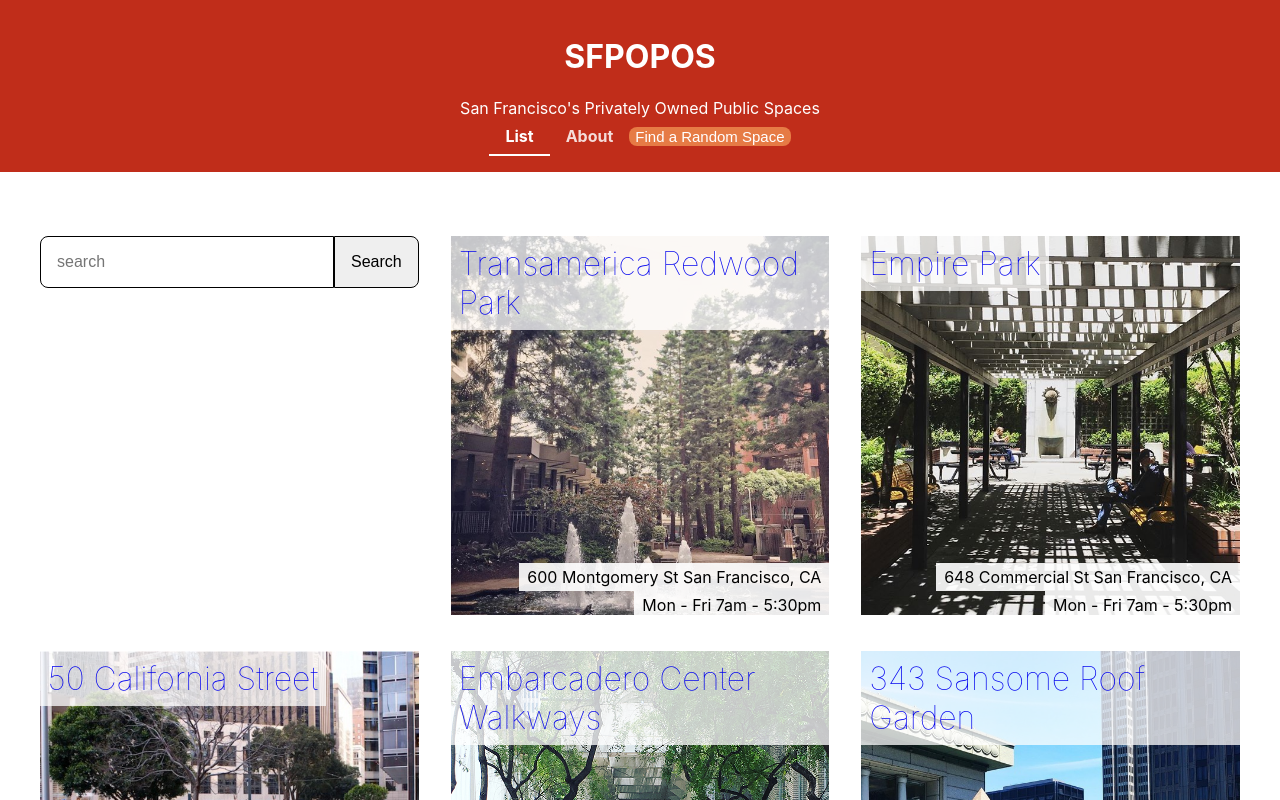
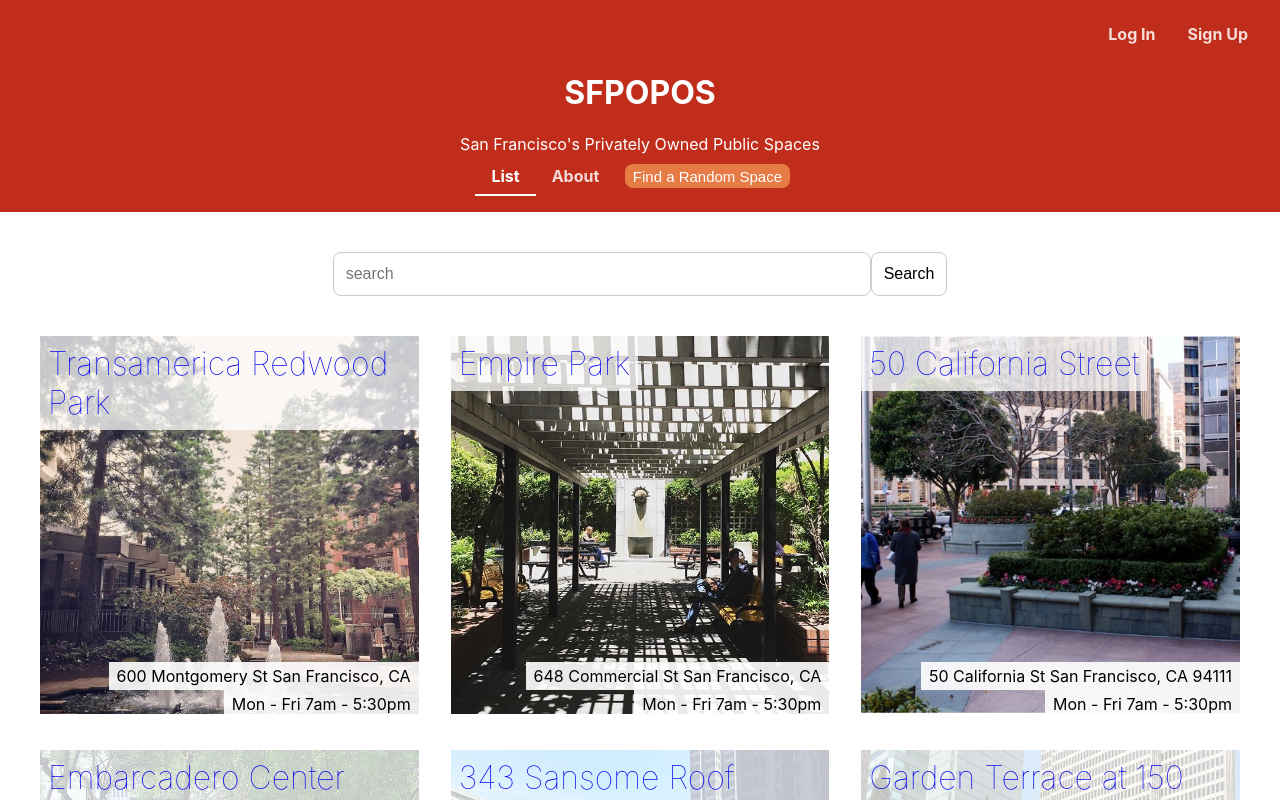
Before and after one commit to idev74/sfpopos, a React (Create React App) app: page / in a window 1280 px wide. Shown: the top 800 px of the page. Built offline with nearby package versions, Linux system fonts and the light colour scheme.

Commit message:
added login, signup, & styles

```diff
--- a/src/App.css
+++ b/src/App.css
@@ -17,16 +17,3 @@
   font-size: calc(10px + 2vmin);
   color: white;
 }
-
-.App-link {
-  color: #61dafb;
-}
-
-@keyframes App-logo-spin {
-  from {
-    transform: rotate(0deg);
-  }
-  to {
-    transform: rotate(360deg);
-  }
-}
--- a/src/components/About.js
+++ b/src/components/About.js
@@ -2,7 +2,10 @@
 
 export default function About() {
   return (
-    <div >
+    <div class="about">
+      <div class="about-image">
+      <img src="https://images.unsplash.com/photo-1506146332389-18140dc7b2fb?ixlib=rb-4.0.3&ixid=MnwxMjA3fDB8MHxzZWFyY2h8MTV8fHNhbiUyMGZyYW5jaXNjb3xlbnwwfHwwfHw%3D&auto=format&fit=crop&w=500&q=60" alt="golden-gate"/>
+      </div>
       <h1>About SFPOPOS</h1>
       <p>POPOS are publicly accessible spaces in
         forms of plazas, terraces, atriums, small
--- /dev/null
+++ b/src/components/Account/Account.css
@@ -0,0 +1,29 @@
+.login, .signup {
+    display: flex;
+    flex-direction: column;
+    justify-content: center;
+  }
+
+.login input, .signup input {
+    width: 50%;
+    max-width: 500px;
+    padding: 0.5em;
+    margin: 0.5em;
+    border: 1px solid #ccc;
+    border-radius: 0.5em;
+    font-size: 1rem;
+    background-color: #fff;
+}
+
+button {
+    justify-content: center;
+    align-self: center;
+    padding: 0.75em;
+    margin: 0.5em 0;
+    border: 1px solid #ccc;
+    border-radius: 0.5em;
+    font-size: 1rem;
+    background-color: #fff;
+    cursor: pointer;
+    max-width: fit-content;
+}
--- /dev/null
+++ b/src/components/Account/Login.js
@@ -0,0 +1,37 @@
+import React, { useState } from 'react';
+import './Account.css';
+
+const LoginForm = () => {
+  const [email, setEmail] = useState('');
+  const [password, setPassword] = useState('');
+
+  const handleEmailChange = (event) => {
+    setEmail(event.target.value);
+  };
+
+  const handlePasswordChange = (event) => {
+    setPassword(event.target.value);
+  };
+
+  const handleSubmit = (event) => {
+    event.preventDefault();
+    console.log(`Email: ${email}, Password: ${password}`);
+  };
+
+  return (
+    <form className="login" onSubmit={handleSubmit}>
+      <label>
+        Email:
+        <input type="email" value={email} onChange={handleEmailChange} />
+      </label>
+      <label>
+        Password:
+        <input type="password" value={password} onChange={handlePasswordChange} />
+      </label>
+      <button type="submit" onClick={() => window.location.href="/"}>Log In</button>
+        <p>Don't have an account? <a href="/#/signup">Sign up here!</a></p>
+    </form>
+  );
+};
+
+export default LoginForm;
--- /dev/null
+++ b/src/components/Account/SignUp.js
@@ -0,0 +1,46 @@
+import React, { useState } from 'react';
+import './Account.css';
+
+const SignUpForm = () => {
+  const [email, setEmail] = useState('');
+  const [password, setPassword] = useState('');
+  const [confirmPassword, setConfirmPassword] = useState('');
+
+  const handleEmailChange = (event) => {
+    setEmail(event.target.value);
+  };
+
+  const handlePasswordChange = (event) => {
+    setPassword(event.target.value);
+  };
+
+  const handleConfirmPasswordChange = (event) => {
+    setConfirmPassword(event.target.value);
+  };
+
+  const handleSubmit = (event) => {
+    event.preventDefault();
+    console.log(`Email: ${email}, Password: ${password}, Confirm Password: ${confirmPassword}`);
+  };
+
+  return (
+    <form onSubmit={handleSubmit} className="signup">
+      <label>
+        Email:
+        <input type="email" value={email} onChange={handleEmailChange} />
+      </label>
+      <label>
+        Password:
+        <input type="password" value={password} onChange={handlePasswordChange} />
+      </label>
+      <label>
+        Confirm Password:
+        <input type="password" value={confirmPassword} onChange={handleConfirmPasswordChange} />
+      </label>
+      <button type="submit" onClick={() => window.location.href="/"}>Sign Up</button>
+      <p>Already have an account? <a href="/#/login">Log in here!</a></p>
+    </form>
+  );
+};
+
+export default SignUpForm;
--- a/src/components/POPOSList/POPOSList.css
+++ b/src/components/POPOSList/POPOSList.css
@@ -8,28 +8,14 @@
   padding: 2em;
 }
 
-.POPOSList form {
-	display: flex;
-	align-items: flex-start;
-}
-
-.POPOSList form input, .POPOSList form button {
-	padding: 1em;
-	margin: 0;
-	border: 1px solid;
+.search input {
+	width: 40%;
+	padding: 0.75em;
+	margin: 0.5em 0;
+	border: 1px solid #ccc;
+	border-radius: 0.5em;
 	font-size: 1rem;
-}
-
-.POPOSList form input {
-	flex: 1;
-	border-top-left-radius: 0.5em;
-	border-bottom-left-radius: 0.5em;
-}
-
-.POPOSList form button {
-	border-top-right-radius: 0.5em;
-	border-bottom-right-radius: 0.5em;
-}
+  }
 
 @media only screen and (max-width: 960px) {
 	.POPOSList {
--- a/src/components/POPOSList/POPOSList.js
+++ b/src/components/POPOSList/POPOSList.js
@@ -21,7 +21,7 @@
     })
 
   return (
-    <div className="POPOSList">
+    <div>
       <div className="search">
         <form>
           <input
@@ -32,7 +32,9 @@
           <button type="submit">Search</button>
         </form>
       </div>
+      <div className="POPOSList">
         {spaces}
+      </div>
     </div>
   )
 }
--- a/src/components/Title/Title.css
+++ b/src/components/Title/Title.css
@@ -29,3 +29,15 @@
     color: #fff;
     border-bottom: 2px solid;
   }
+
+  .account-links {
+    font-size: medium;
+    display: flex;
+    justify-content: flex-end;
+    align-content: flex-end;
+}
+
+.Title button {
+  margin: 10px 15px 0 10px;
+  padding: 0.25em 0.5em;
+}
--- a/src/components/Title/Title.js
+++ b/src/components/Title/Title.js
@@ -8,9 +8,18 @@
   return (
     <div className="Title">
       <header>
+        <div class="account-links">
+          <NavLink
+            className={({ isActive }) => isActive ? "nav-link-active" : "nav-link"}
+            to="/login">Log In</NavLink>
+          <NavLink
+            className={({ isActive }) => isActive ? "nav-link-active" : "nav-link"}
+            to="/signup">Sign Up</NavLink>
+        </div>
         <h1>SFPOPOS</h1>
         <div className="Title-Subtitle">San Francisco's Privately Owned Public Spaces
         </div>
+
 
         <div>
           <NavLink
@@ -19,7 +28,7 @@
           <NavLink
             className={({ isActive }) => isActive ? "nav-link-active" : "nav-link"}
             to="/about">About</NavLink>
-        <RandomSpace />
+          <RandomSpace />
         </div>
 
       </header >
--- a/src/index.js
+++ b/src/index.js
@@ -6,6 +6,8 @@
 import About from './components/About';
 import POPOSList from './components/POPOSList/POPOSList';
 import POPOSDetails from './components/POPOSDetails/POPOSDetails';
+import LoginForm from './components/Account/Login';
+import SignUpForm from './components/Account/SignUp';
 import { HashRouter as Router, Routes, Route } from 'react-router-dom';
 
 const rootElement = document.getElementById('root');
@@ -18,6 +20,8 @@
       <Route path="/" element={<POPOSList />} />
       <Route path="about" element={<About />} />
       <Route path="/details/:id" element={<POPOSDetails />} />
+      <Route path="/login" element={<LoginForm />} />
+      <Route path="/signup" element={<SignUpForm />} />
     </Route>
   </Routes>
 </Router>,
```
Lines whose indentation alone changed are shown as unchanged.
